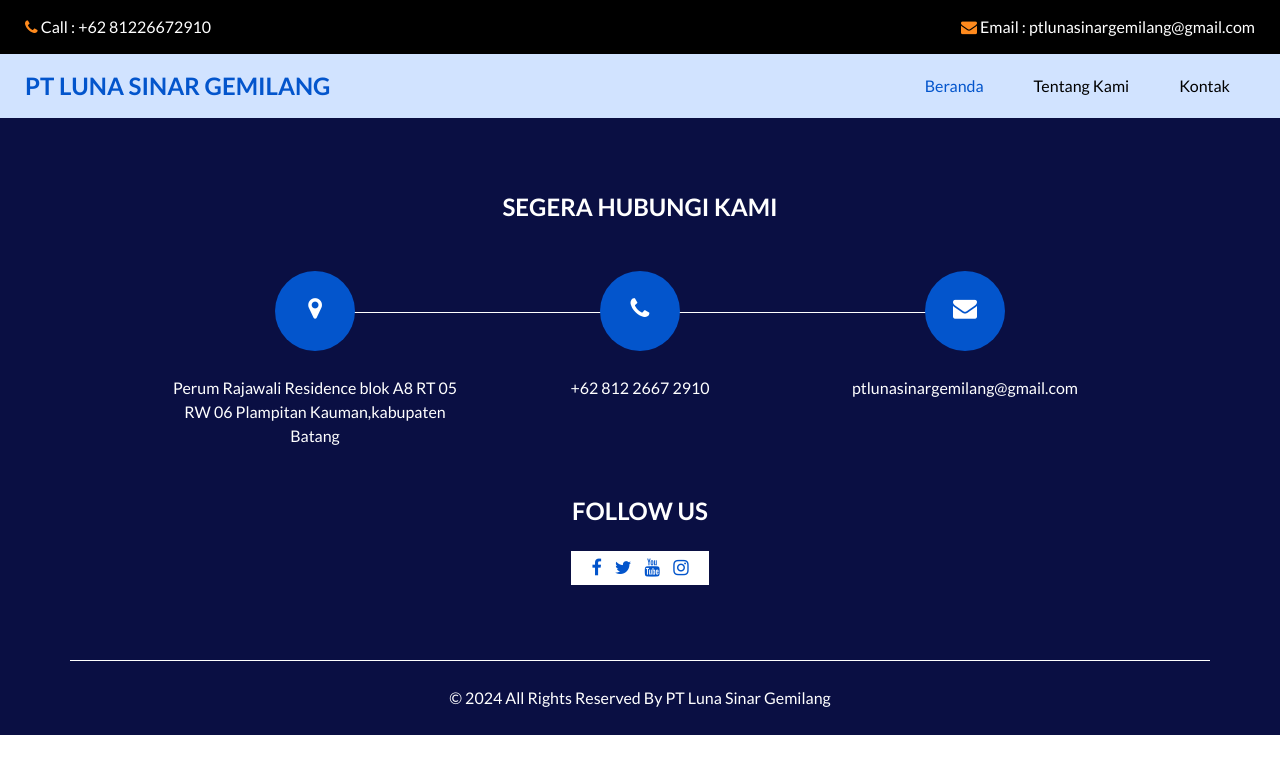
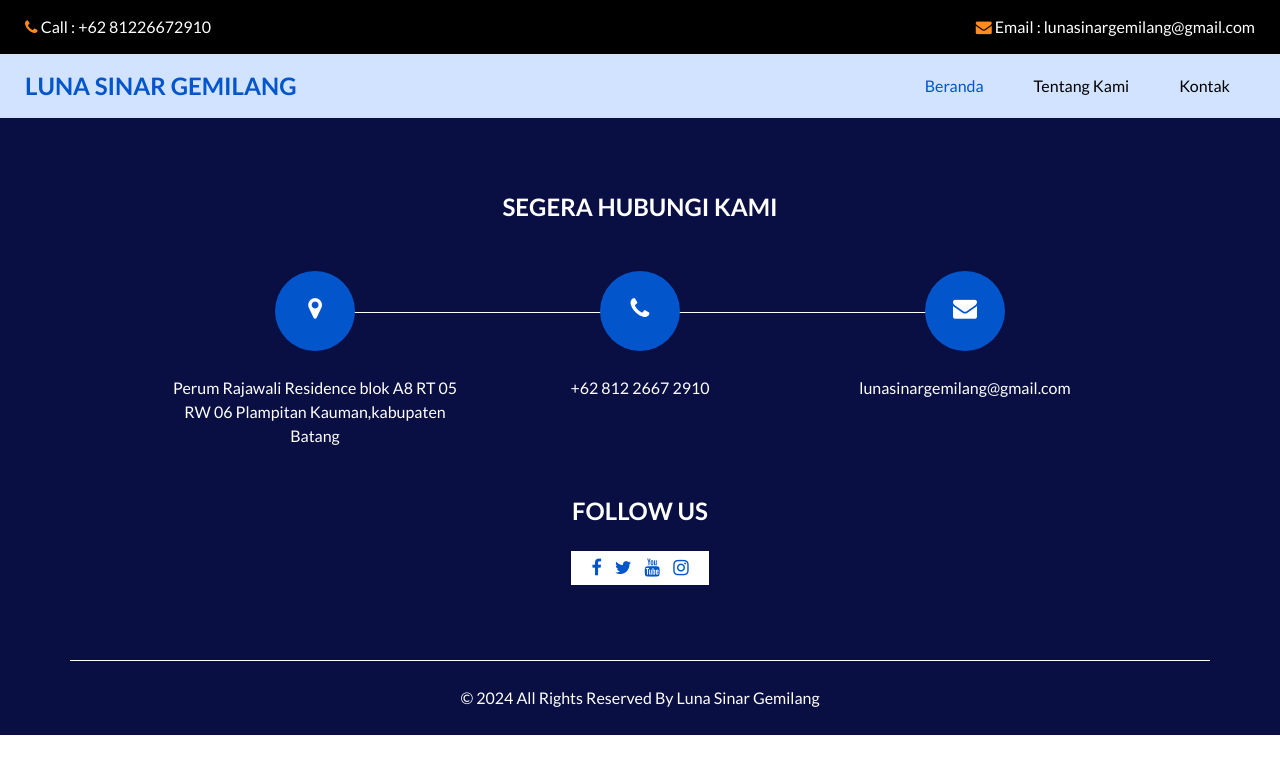
Before and after one commit to coorporates/luna-sinar-gemilang, a plain HTML site: page info.html in a window 1280 px wide. Drawn offline with nearby package versions, Linux system fonts and the light colour scheme; some packages are replaced by stand-ins of ours.

Commit message:
merubah emai pada html

```diff
--- a/info.html
+++ b/info.html
@@ -11,7 +11,7 @@
     <meta name="description" content="" />
     <meta name="author" content="" />
 
-    <title>PT Luna Sinar Gemilang</title>
+    <title>Luna Sinar Gemilang</title>
 
     <!-- slider stylesheet -->
     <link rel="stylesheet" type="text/css" href="https://cdnjs.cloudflare.com/ajax/libs/OwlCarousel2/2.3.4/assets/owl.carousel.min.css" />
@@ -37,9 +37,9 @@
                 <i class="fa fa-phone" aria-hidden="true"></i>
                 <span> Call : +62 81226672910 </span>
               </a>
-              <a href="">
+              <a href="mailto:lunasinargemilang@gmail.com ">
                 <i class="fa fa-envelope" aria-hidden="true"></i>
-                <span> Email : ptlunasinargemilang@gmail.com </span>
+                <span> Email : lunasinargemilang@gmail.com </span>
               </a>
             </div>
           </div>
@@ -48,7 +48,7 @@
           <div class="container-fluid">
             <nav class="navbar navbar-expand-lg custom_nav-container">
               <a class="navbar-brand" href="index.html">
-                <span> PT LUNA SINAR GEMILANG </span>
+                <span> LUNA SINAR GEMILANG </span>
               </a>
 
               <button class="navbar-toggler" type="button" data-toggle="collapse" data-target="#navbarSupportedContent" aria-controls="navbarSupportedContent" aria-expanded="false" aria-label="Toggle navigation">
@@ -64,7 +64,7 @@
                     <a class="nav-link" href="about.html"> Tentang Kami</a>
                   </li>
                   <li class="nav-item">
-                    <a class="nav-link" href="contact.html">Kontak</a>
+                    <a class="nav-link" href="info.html">Kontak</a>
                   </li>
                 </ul>
               </div>
@@ -104,12 +104,12 @@
                   </a>
                 </div>
                 <div class="col-md-4">
-                  <a href="">
+                  <a href="mailto:lunasinargemilang@gmail.com">
                     <div class="item">
                       <div class="img-box">
                         <i class="fa fa-envelope" aria-hidden="true"></i>
                       </div>
-                      <p>ptlunasinargemilang@gmail.com</p>
+                      <p>lunasinargemilang@gmail.com</p>
                     </div>
                   </a>
                 </div>
@@ -142,7 +142,7 @@
     <!-- footer section -->
     <footer class="footer_section">
       <div class="container">
-        <p>&copy; <span id="displayDateYear"></span> All Rights Reserved By PT Luna Sinar Gemilang</p>
+        <p>&copy; <span id="displayDateYear"></span> All Rights Reserved By Luna Sinar Gemilang</p>
       </div>
     </footer>
     <!-- footer section -->
```
Also changed, not shown: about.html (+5 -5 lines), index.html (+8 -8 lines).
